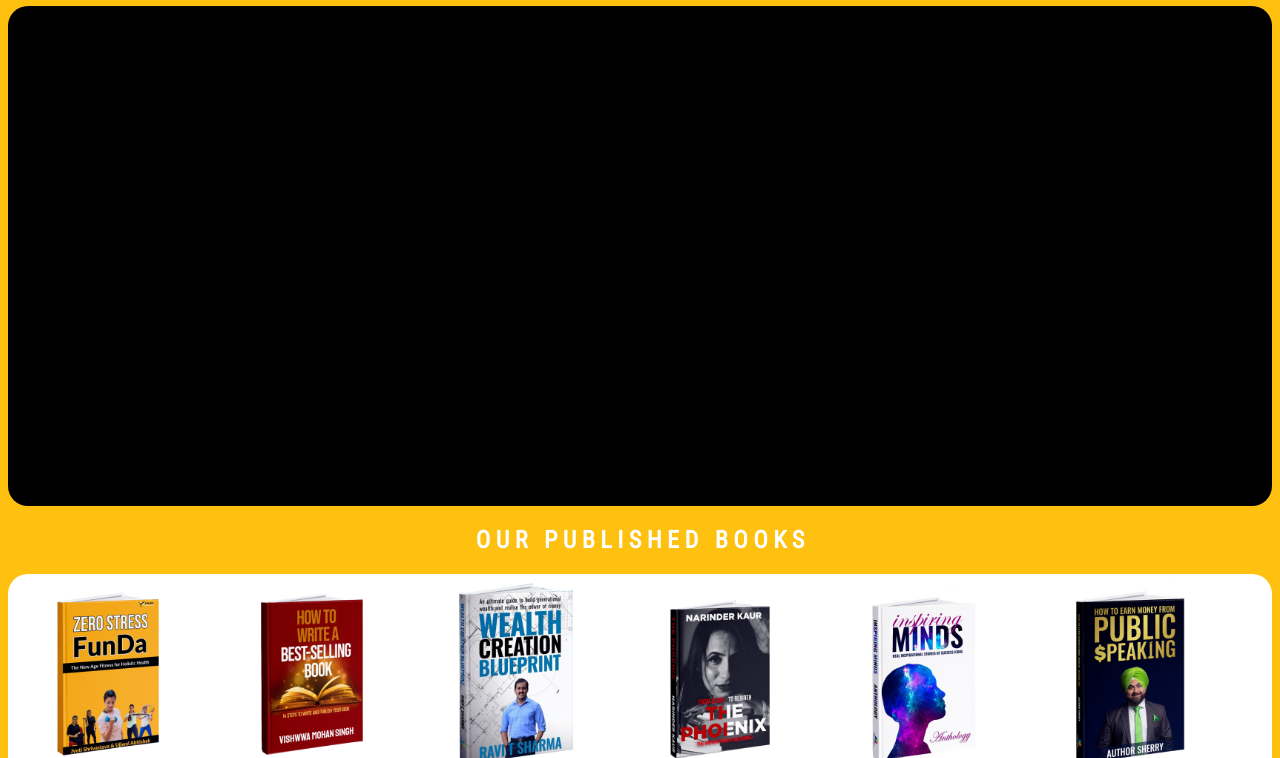
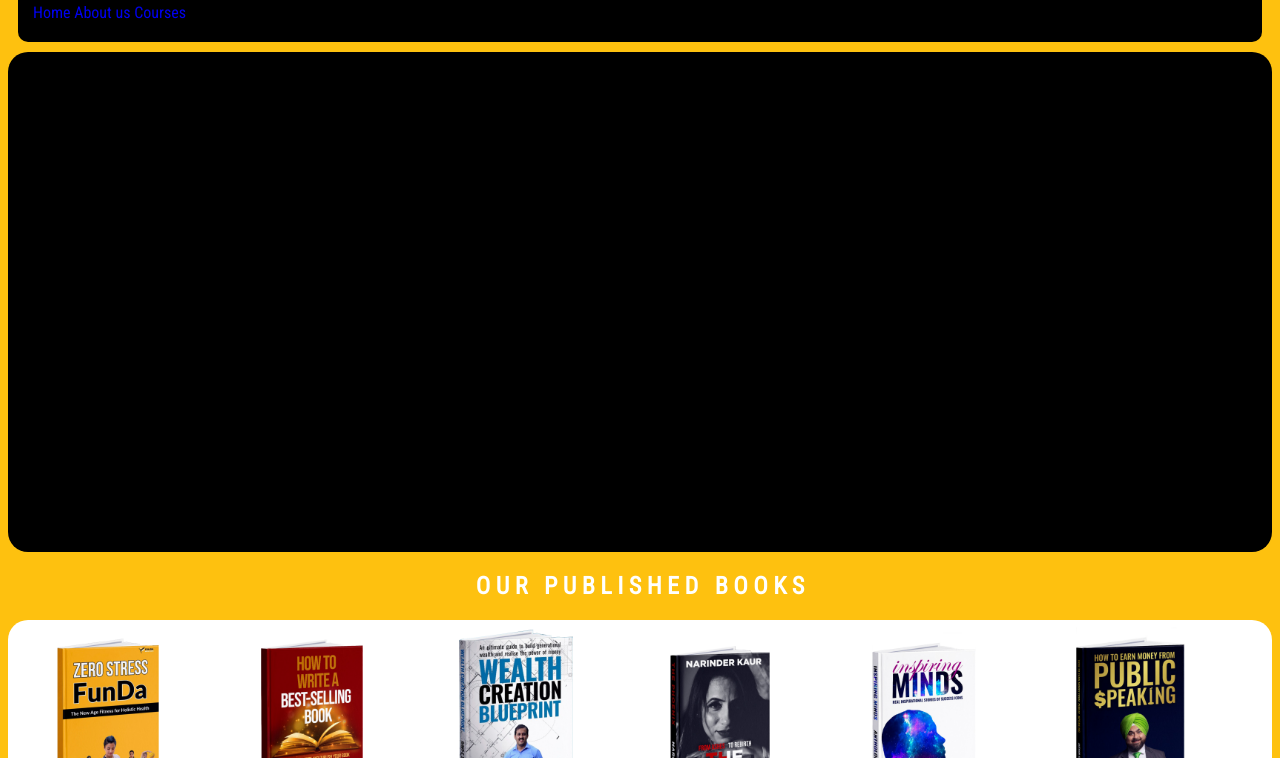
Before and after one commit to mhtkr/Vital-Vishwa-Publications, a plain HTML site: page index.html in a window 1280 px wide. Shown: the part 232-990 px from the top of the page. Drawn offline with nearby package versions, Linux system fonts and the light colour scheme.

Commit message:
Update styles.css

```diff
--- a/styles.css
+++ b/styles.css
@@ -11,6 +11,15 @@ body
     border-radius: 20px;
     -webkit-text-fill-color: #fec10f;
     font-family: 'Oswald', sans-serif;
+}
+.nav
+{
+    font-family: 'Roboto Condensed', sans-serif;
+    background-color: #000000;
+    border-radius: 10px;
+    margin: 10px 10px 0px 10px;
+    height: 5%;
+    padding: 15px 0px 0px 15px;
 }
 .body1
 {
```
